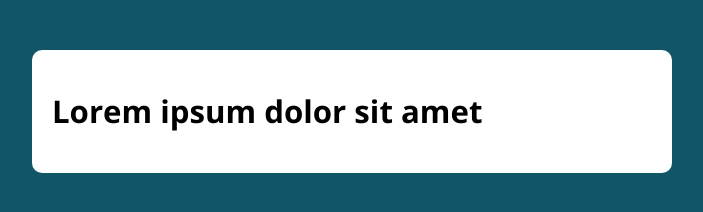
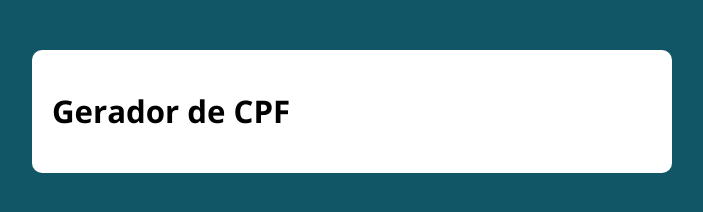
Before and after one commit to GuestRicardo/Gerador-CPF-Com-Modulos, a website built with webpack: page public/index.html in a window 1280 px wide. Shown: the whole page, without its empty margins (288-991 px from the left). Built offline with nearby package versions, Linux system fonts and the light colour scheme.

Commit message:
feat: update index.html title and add CPF generator section; add VSCode settings for Live Server

```diff
--- a/public/index.html
+++ b/public/index.html
@@ -11,7 +11,8 @@
 <body>
 
   <section class="container">
-    <h1>Lorem ipsum dolor sit amet</h1>
+    <h1>Gerador de CPF</h1>
+    <div class="gerador-CPF"></div>
   </section>
 
   <script src="./assets/js/bundle.js"></script>
```
Also changed, not shown: 1 other file.
